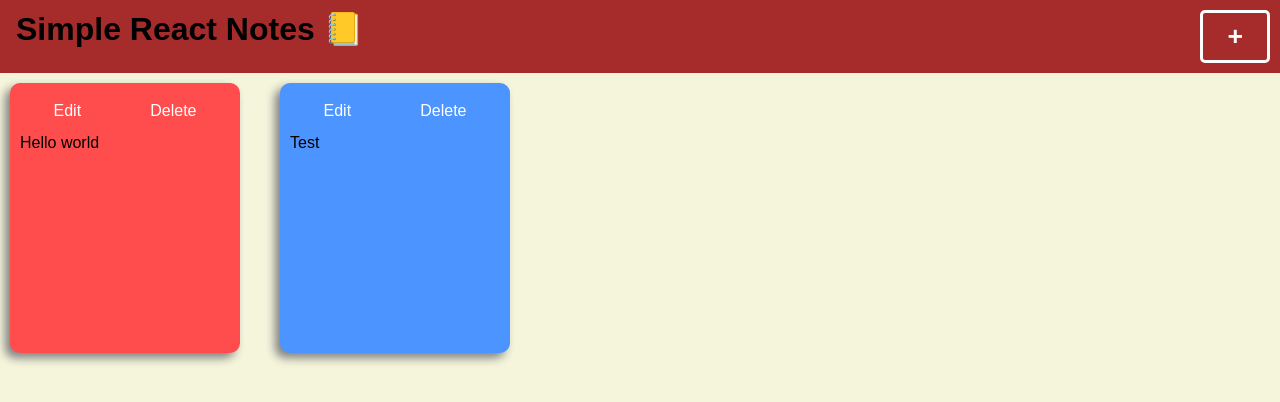
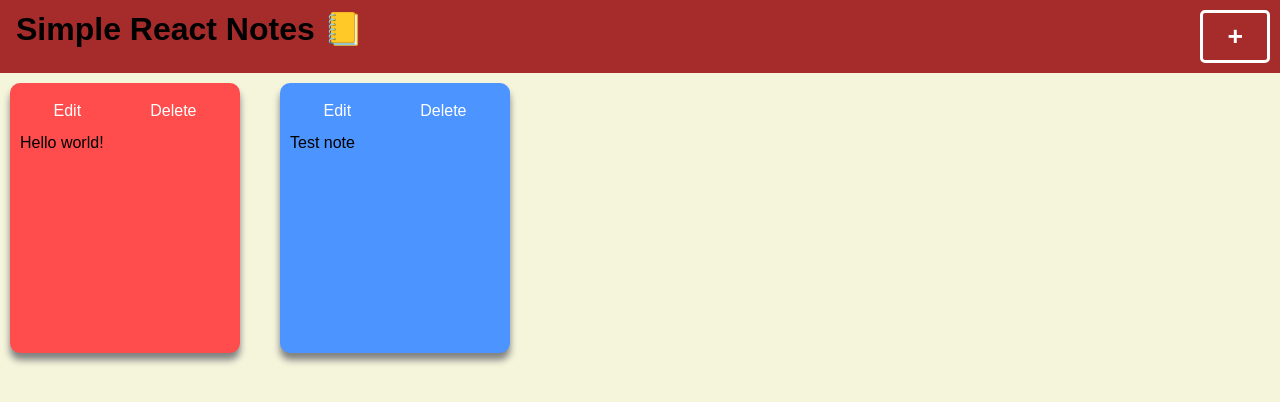
Before and after one commit to PanicAtTheKernal/RichWeb, a React (Create React App) app in the folder Lab-4/problem-1/: page / in a window 1280 px wide. Shown: the top 402 px of the page. Built offline with nearby package versions, Linux system fonts and the light colour scheme.

Commit message:
Add state to the note area

```diff
--- a/Lab-4/problem-1/src/App.tsx
+++ b/Lab-4/problem-1/src/App.tsx
@@ -1,11 +1,11 @@
 import React, { useState, useRef } from 'react';
 import Header from './components/Header/Header';
 import NoteArea from './components/NoteArea';
-import Note from './components/Note/Note';
+import {NoteProps} from './components/Note/Note';
 import { Subject } from 'rxjs';
 
 function App() {
-  const itemObservable = useRef(new Subject<React.JSX.Element>());
+  const itemObservable = useRef(new Subject<NoteProps>());
 
   return (
     <div className="App" id="main">
--- a/Lab-4/problem-1/src/components/Note/Note.css
+++ b/Lab-4/problem-1/src/components/Note/Note.css
@@ -1,5 +1,5 @@
 .Note {
-    box-shadow: -5px 5px 10px grey;
+    box-shadow: 0px 7px 7px grey;
     border-radius: 10px;
     margin: 10px;
     padding: 10px;
--- a/Lab-4/problem-1/src/components/Note/Note.tsx
+++ b/Lab-4/problem-1/src/components/Note/Note.tsx
@@ -2,7 +2,7 @@ import React, { useState, useEffect } from 'react';
 import colours from '../../colours';
 import "./Note.css"
 
-type NoteProps = {
+export type NoteProps = {
     text: string,
     colour: string,
 }
--- a/Lab-4/problem-1/src/components/NoteArea.tsx
+++ b/Lab-4/problem-1/src/components/NoteArea.tsx
@@ -1,18 +1,34 @@
-import React from 'react';
-import Note from './Note/Note';
+import React, {useState, useRef } from 'react';
+import Note, { NoteProps } from './Note/Note';
 import { Subject } from 'rxjs';
 
 type NoteAreaProps = {
-    newItemObservable: Subject<React.JSX.Element>
+    newItemObservable: Subject<NoteProps>
 }
 
+const testNote: NoteProps = {text: "", colour: ""}
+
 function NoteArea(props: NoteAreaProps) {
-
+    const [notes, setNotes] = useState<Array<NoteProps>>([
+        {text: "Hello world!", colour: "red"},
+        {text: "Test note", colour: "blue"}
+    ])
+    const newNoteSubscriber = useRef(props.newItemObservable.subscribe({
+        next (newNote: NoteProps) {
+            setNotes((currentNotes) => {
+                return {
+                    ...currentNotes,
+                    newNote
+                }
+            })
+        }
+    }))
 
     return (
         <div className="NoteArea" id="noteArea">
-            <Note text='Hello world' colour="red"></Note>
-            <Note text='Test' colour="blue"></Note>
+            {notes.map((note) => {
+                return <Note text={note.text} colour={note.colour}></Note>
+            })}
         </div>
     );
 }
```
